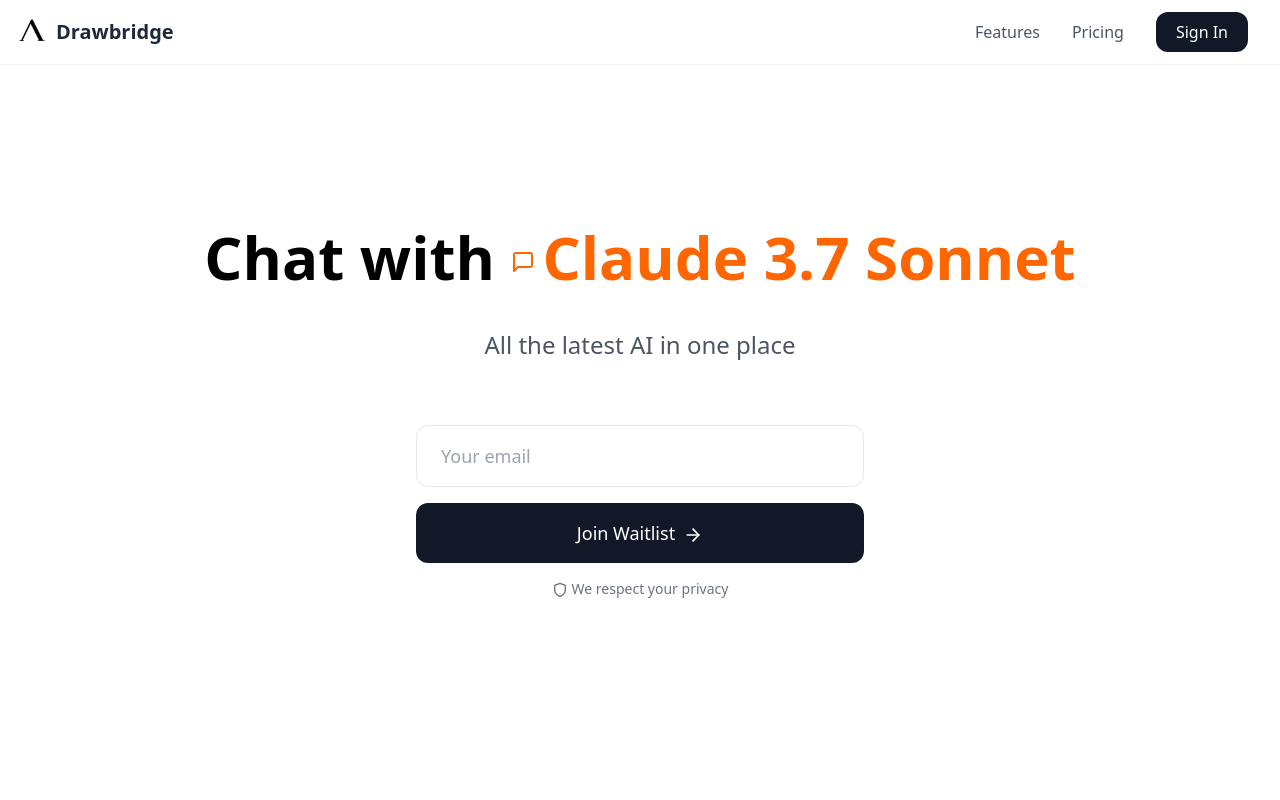
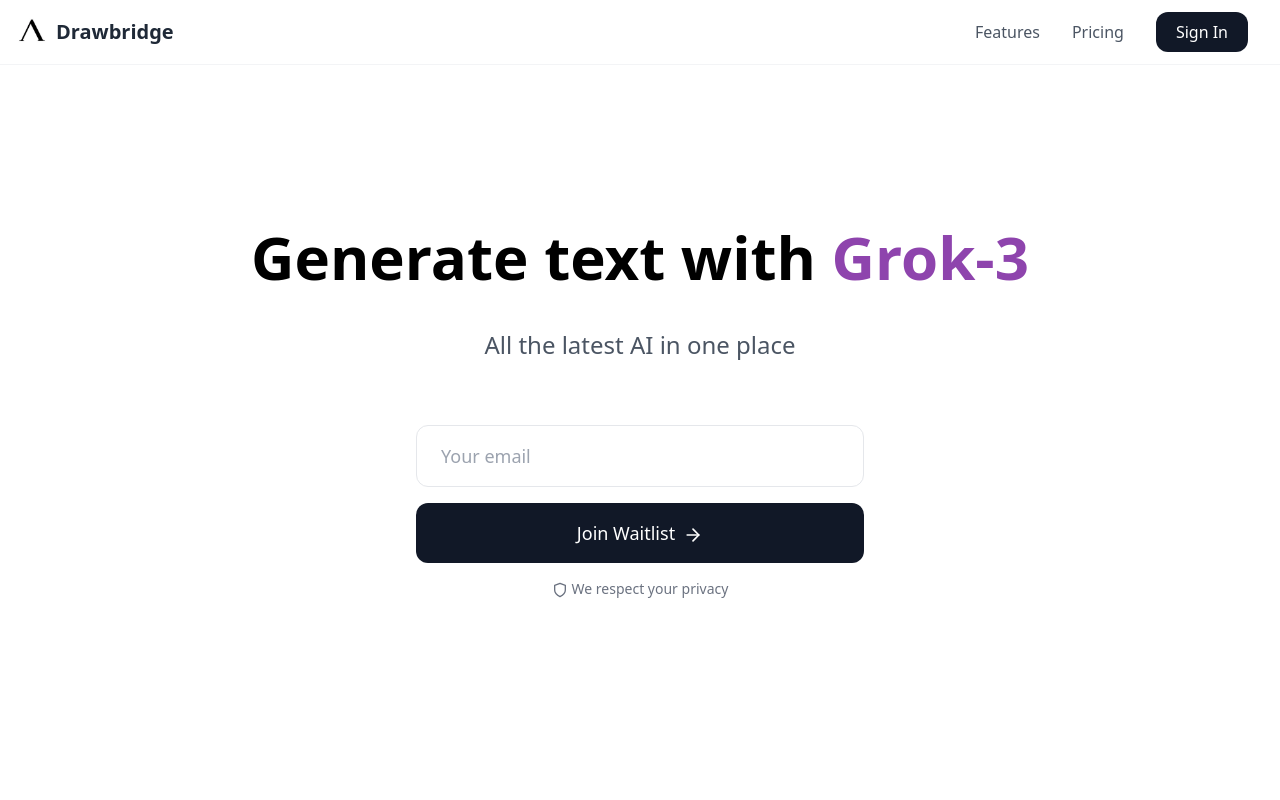
Before and after one commit to mrp3790/drawbridge-landing, a React (Create React App) app: page / in a window 1280 px wide. Shown: the top 800 px of the page. Built offline with nearby package versions, Linux system fonts and the light colour scheme; the HTML template or start-up script is replaced by a standard one.

Commit message:
Update App.js

```diff
--- a/src/App.js
+++ b/src/App.js
@@ -1,5 +1,5 @@
 import React, { useState, useEffect } from 'react';
-import { MessageSquare, Zap, Key, Server, Check, ArrowRight, Shield, Image, Mic } from 'lucide-react';
+import { MessageSquare, Zap, Key, Server, Check, ArrowRight, Shield } from 'lucide-react';
 import logo from './logo.png';
 
 function App() {
@@ -9,44 +9,78 @@ function App() {
   const [showError, setShowError] = useState(false);
 
   const aiModels = [
+    // LLMs
     { name: "GPT-4o", color: "#10a37f", type: "llm" },
     { name: "Claude 3.7 Sonnet", color: "#ff6600", type: "llm" },
     { name: "Deepseek-R1", color: "#0066ff", type: "llm" },
+    { name: "Grok-3", color: "#8e44ad", type: "llm" },
+
+    // Image generation
     { name: "DALL-E 3.5", color: "#e91e63", type: "image" },
     { name: "Midjourney V6", color: "#8e44ad", type: "image" },
     { name: "Stable Diffusion XL 2.0", color: "#00bcd4", type: "image" },
-    { name: "ElevenLabs Helio", color: "#ffc107", type: "voice" },
-    { name: "OpenAI TTS-2", color: "#4285f4", type: "voice" },
-    { name: "PlayHT 2.0", color: "#607d8b", type: "voice" },
-    { name: "Grok-3", color: "#8e44ad", type: "llm" },
-    { name: "Gemini 2.0 Flash", color: "#4285f4", type: "llm" },
-    { name: "Llama-3.3", color: "#ffc107", type: "llm" },
+
+    // Text-to-Speech
+    { name: "ElevenLabs Helio", color: "#ffc107", type: "speech" },
+    { name: "OpenAI TTS-2", color: "#4285f4", type: "speech" },
+    { name: "PlayHT 2.0", color: "#607d8b", type: "speech" },
   ];
 
   const getModelAction = (type) => {
     switch (type) {
       case "llm":
-        return "Chat with";
+        return "Generate text with";
       case "image":
         return "Create images with";
-      case "voice":
-        return "Generate audio with";
+      case "speech":
+        return "Produce audio with";
       default:
         return "Access to";
     }
   };
 
+  // Setup for randomized display order without repeats
+  const [displayOrder, setDisplayOrder] = useState([]);
+  const [currentIndex, setCurrentIndex] = useState(0);
+
+  // Initialize a random order on first render
+  useEffect(() => {
+    // Create array with indices of all models
+    const indices = Array.from({ length: aiModels.length }, (_, i) => i);
+
+    // Shuffle the array
+    const shuffled = [...indices].sort(() => 0.5 - Math.random());
+
+    setDisplayOrder(shuffled);
+    setCurrentModel(shuffled[0]);
+  }, []);
+
+  // Handle transitions
   useEffect(() => {
     const intervalId = setInterval(() => {
       setTransitioning(true);
+
       setTimeout(() => {
-        setCurrentModel((prev) => (prev + 1) % aiModels.length);
+        // Move to next index, or start over if we've gone through all models
+        const nextIndex = (currentIndex + 1) % aiModels.length;
+        setCurrentIndex(nextIndex);
+
+        // If we've gone through all models, reshuffle
+        if (nextIndex === 0) {
+          const indices = Array.from({ length: aiModels.length }, (_, i) => i);
+          const newOrder = [...indices].sort(() => 0.5 - Math.random());
+          setDisplayOrder(newOrder);
+          setCurrentModel(newOrder[0]);
+        } else {
+          setCurrentModel(displayOrder[nextIndex]);
+        }
+
         setTransitioning(false);
       }, 600);
     }, 3000);
 
     return () => clearInterval(intervalId);
-  }, []);
+  }, [currentIndex, displayOrder]);
 
   const features = [
     {
@@ -71,18 +105,7 @@ function App() {
     }
   ];
 
-  const getModelIcon = (type) => {
-    switch (type) {
-      case "llm":
-        return <MessageSquare className="w-6 h-6 inline-block mr-2 mb-1" />;
-      case "image":
-        return <Image className="w-6 h-6 inline-block mr-2 mb-1" />;
-      case "voice":
-        return <Mic className="w-6 h-6 inline-block mr-2 mb-1" />;
-      default:
-        return null;
-    }
-  };
+
 
   const handleSubmit = (e) => {
     e.preventDefault();
@@ -146,7 +169,6 @@ function App() {
                       display: 'inline'
                     }}
                   >
-                    {getModelIcon(aiModels[currentModel].type)}
                     {aiModels[currentModel].name}
                   </span>
                 </span>
```
